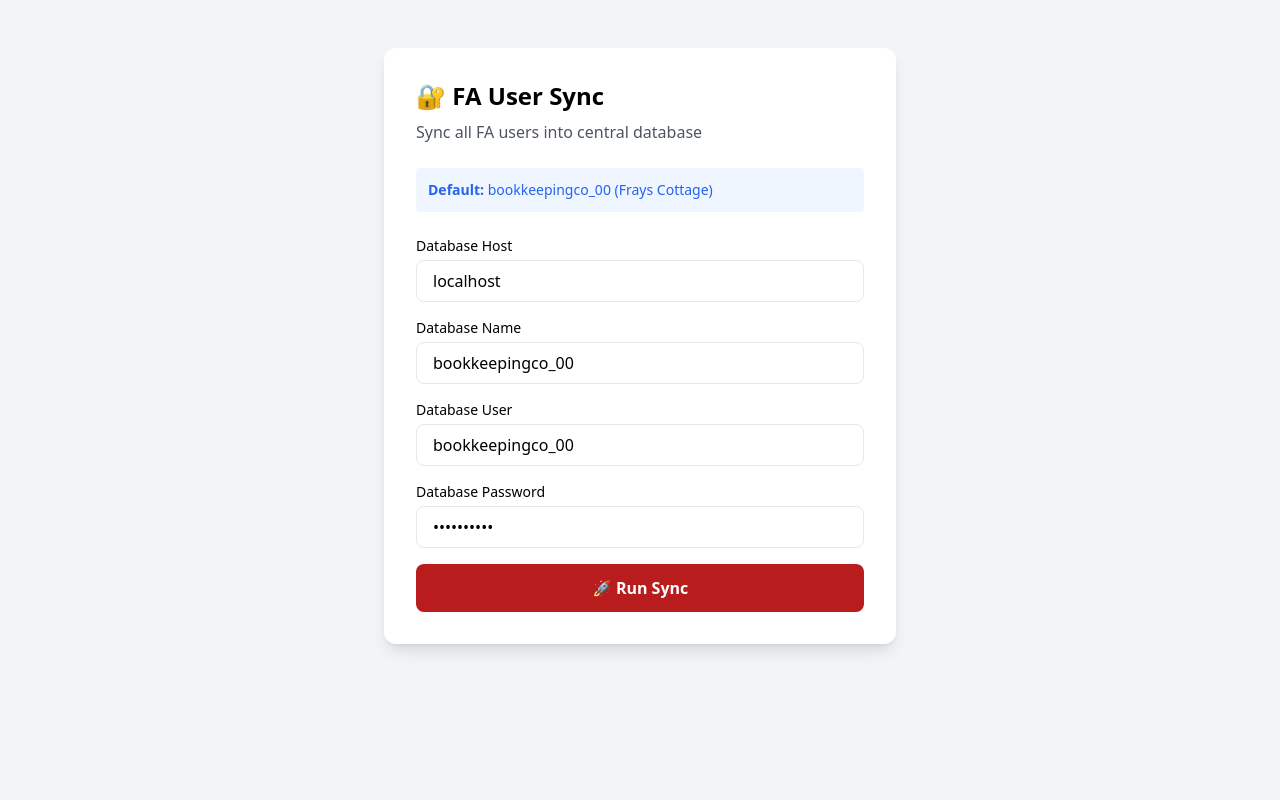
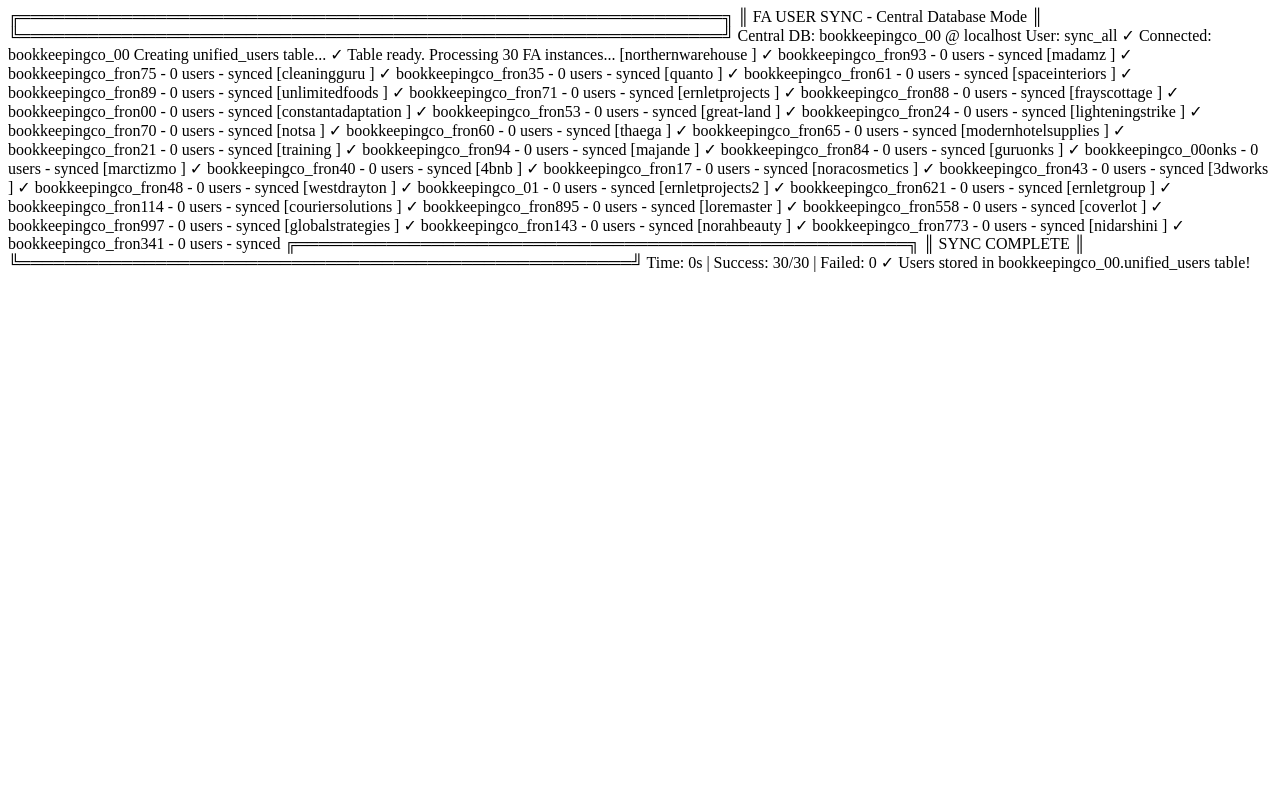
Before and after one commit to junyso/Frays-Cottage-Bookkeeping-Services-Website, a PHP site: page /portal/sync-fa-users.php in a window 1280 px wide. Run offline with PHP 8.4, Linux system fonts and the light colour scheme; data that the repository does not hold is empty; some libraries are stand-ins or nearby versions.

Commit message:
Add sync_all user credentials to script

```diff
--- a/sync-fa-users.php
+++ b/sync-fa-users.php
@@ -1,12 +1,15 @@
 <?php
 /**
- * FA USER SYNC - Central Database Mode
- *
- * This script syncs users from ALL FA instances into ONE central database.
- *
- * Upload and run: php sync-fa-users.php
- * Or access via browser: https://yourdomain.com/sync-fa-users.php
+ * FA USER SYNC - With sync_all user credentials
  */
+
+// Central Database (where unified_users table will be)
+$MAIN_DB = [
+    'host' => 'localhost',
+    'database' => 'bookkeepingco_00',
+    'user' => 'sync_all',
+    'pass' => 'F@ySync2026!'
+];
 
 // FA Instances Configuration
 $FA_INSTANCES = [
@@ -42,7 +45,6 @@ $FA_INSTANCES = [
     'nidarshini' => ['name' => 'Nidarshini', 'version' => '2.4.18']
 ];
 
-// FA Database Credentials - All on localhost (same server)
 $FA_DATABASES = [
     'northernwarehouse' => ['database' => 'bookkeepingco_fron93', 'user' => 'bookkeepingco_fron93', 'pass' => '5]9fmNS4(p'],
     'madamz' => ['database' => 'bookkeepingco_fron75', 'user' => 'bookkeepingco_fron75', 'pass' => 'p5!.09TS03'],
@@ -76,85 +78,16 @@ $FA_DATABASES = [
     'nidarshini' => ['database' => 'bookkeepingco_fron341', 'user' => 'bookkeepingco_fron341', 'pass' => 'w93p6A(S9']
 ];
 
-// DEFAULT: Use bookkeepingco_00 as central database
-$CENTRAL_DB = [
-    'host' => 'localhost',
-    'database' => 'bookkeepingco_00',
-    'user' => 'bookkeepingco_00',
-    'pass' => '8pS@h41!17'
-];
-
-if (php_sapi_name() === 'cli' || isset($_POST['run'])) {
-    runSync();
-} else {
-    showForm();
-}
-
-function showForm() {
-    global $CENTRAL_DB;
-    ?>
-<!DOCTYPE html>
-<html>
-<head>
-    <title>FA User Sync</title>
-    <meta charset="UTF-8">
-    <meta name="viewport" content="width=device-width, initial-scale=1">
-    <script src="https://cdn.tailwindcss.com"></script>
-</head>
-<body class="bg-gray-100 min-h-screen py-12 px-4">
-    <div class="max-w-lg mx-auto">
-        <div class="bg-white rounded-xl shadow-lg p-8">
-            <h1 class="text-2xl font-bold mb-2">🔐 FA User Sync</h1>
-            <p class="text-gray-600 mb-6">Sync all FA users into central database</p>
-            <p class="text-sm text-blue-600 mb-6 bg-blue-50 p-3 rounded">
-                <strong>Default:</strong> bookkeepingco_00 (Frays Cottage)
-            </p>
-            <form method="POST">
-                <div class="space-y-4">
-                    <div>
-                        <label class="block text-sm font-medium mb-1">Database Host</label>
-                        <input type="text" name="host" value="<?= htmlspecialchars($CENTRAL_DB['host']) ?>" class="w-full px-4 py-2 border rounded-lg" required>
-                    </div>
-                    <div>
-                        <label class="block text-sm font-medium mb-1">Database Name</label>
-                        <input type="text" name="database" value="<?= htmlspecialchars($CENTRAL_DB['database']) ?>" class="w-full px-4 py-2 border rounded-lg" required>
-                    </div>
-                    <div>
-                        <label class="block text-sm font-medium mb-1">Database User</label>
-                        <input type="text" name="user" value="<?= htmlspecialchars($CENTRAL_DB['user']) ?>" class="w-full px-4 py-2 border rounded-lg" required>
-                    </div>
-                    <div>
-                        <label class="block text-sm font-medium mb-1">Database Password</label>
-                        <input type="password" name="pass" value="<?= htmlspecialchars($CENTRAL_DB['pass']) ?>" class="w-full px-4 py-2 border rounded-lg">
-                    </div>
-                    <button type="submit" name="run" value="1" class="w-full bg-red-700 text-white py-3 rounded-lg font-semibold hover:bg-red-800">
-                        🚀 Run Sync
-                    </button>
-                </div>
-            </form>
-        </div>
-    </div>
-</body>
-</html>
-    <?php
-    exit;
-}
+runSync();
 
 function runSync() {
-    global $FA_INSTANCES, $FA_DATABASES;
-
-    // Get credentials
-    $MAIN_DB = [
-        'host' => $_POST['host'] ?: 'localhost',
-        'database' => $_POST['database'] ?: 'bookkeepingco_00',
-        'user' => $_POST['user'] ?: 'bookkeepingco_00',
-        'pass' => $_POST['pass'] ?: '8pS@h41!17'
-    ];
+    global $FA_INSTANCES, $FA_DATABASES, $MAIN_DB;
 
     echo "╔══════════════════════════════════════════════════════════════╗\n";
     echo "║           FA USER SYNC - Central Database Mode             ║\n";
     echo "╚══════════════════════════════════════════════════════════════╝\n";
-    echo "Central DB: {$MAIN_DB['database']} @ {$MAIN_DB['host']}\n\n";
+    echo "Central DB: {$MAIN_DB['database']} @ {$MAIN_DB['host']}\n";
+    echo "User: {$MAIN_DB['user']}\n\n";
 
     $startTime = microtime(true);
     $connected = 0;
@@ -172,7 +105,7 @@ function runSync() {
         echo "✓ Connected: {$MAIN_DB['database']}\n\n";
     } catch (PDOException $e) {
         echo "ERROR: Cannot connect to main database:\n" . $e->getMessage() . "\n\n";
-        echo "Tip: Make sure the user '{$MAIN_DB['user']}' has access to '{$MAIN_DB['database']}' in cPanel → MySQL Databases.\n";
+        echo "Make sure sync_all user is added to {$MAIN_DB['database']} with ALL PRIVILEGES.\n";
         exit(1);
     }
 
@@ -249,7 +182,12 @@ function runSync() {
 
         } catch (PDOException $e) {
             $failed++;
-            $errors[] = $key . ": " . substr($e->getMessage(), 0, 50);
+            $errMsg = $e->getMessage();
+            if (strpos($errMsg, '1045') !== false) {
+                $errors[] = $key . ": Access denied - need sync_all user";
+            } else {
+                $errors[] = $key . ": " . substr($errMsg, 0, 40);
+            }
             echo "✗ ERROR\n";
         }
     }
```
